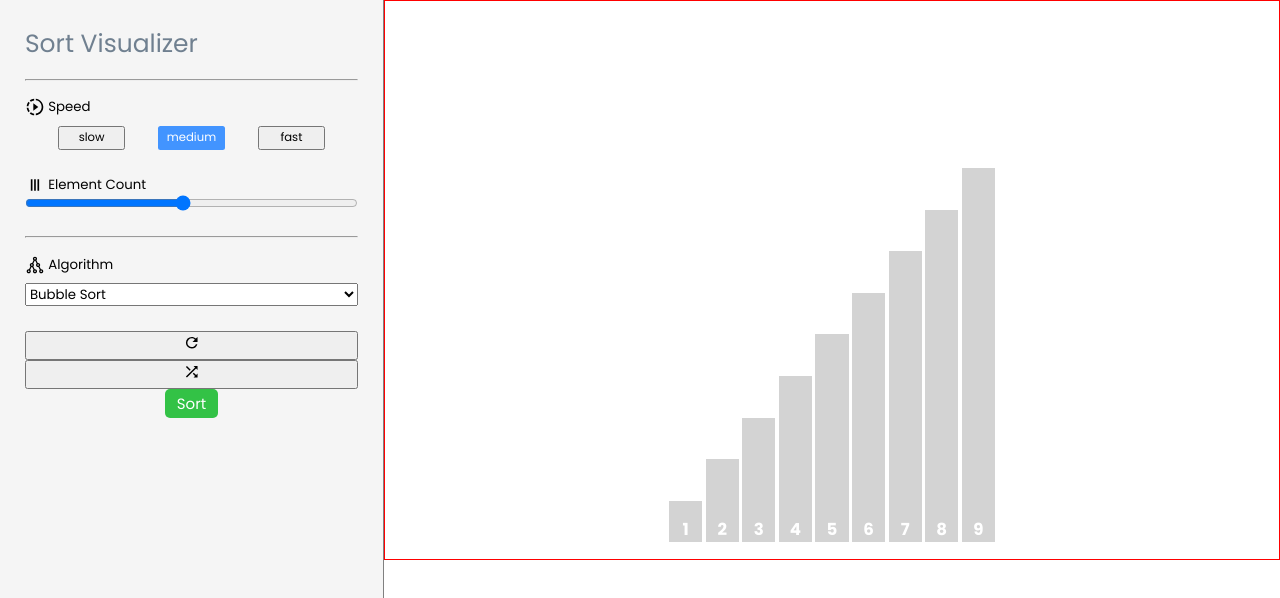
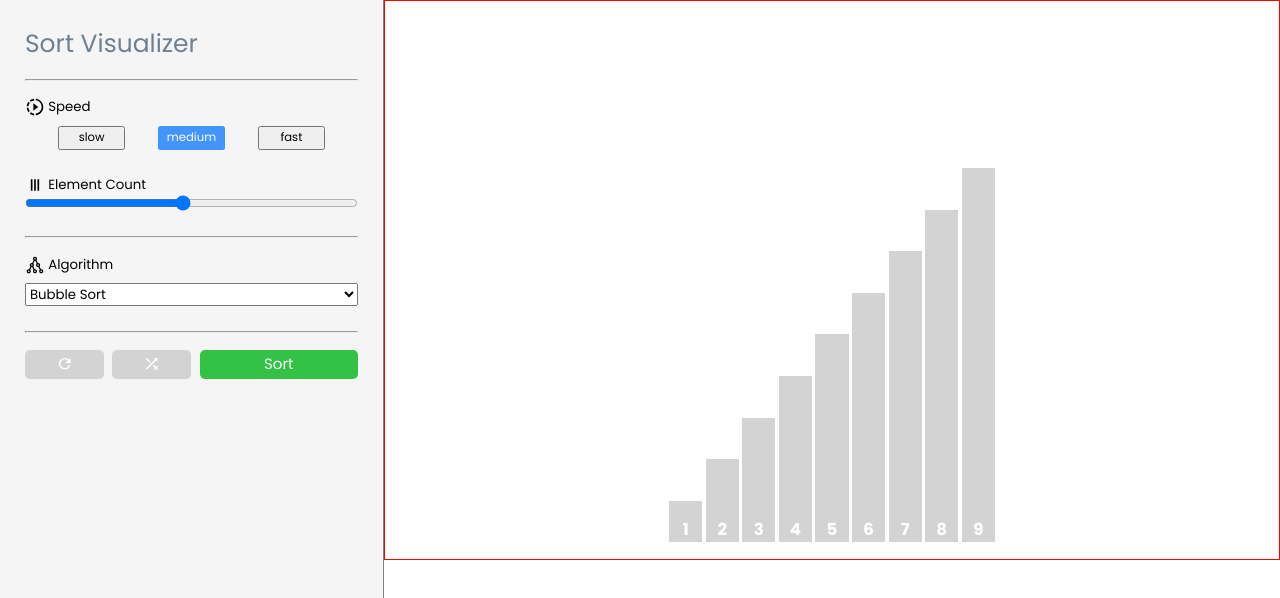
Before and after one commit to edgarmuyomba/sortVisualizer, a React (Vite) app: page / in a window 1280 px wide. Shown: the top 598 px of the page. Built offline with nearby package versions, Linux system fonts and the light colour scheme.

Commit message:
button styles

```diff
--- a/src/components/sidebar/sidebar.tsx
+++ b/src/components/sidebar/sidebar.tsx
@@ -91,11 +91,13 @@ export default function Sidebar() {
                     <option value="selectionsort">Selection Sort</option>
                 </select>
             </div>
+            <hr />
             <div className={styles.setting}>
-                <button className={styles.refresh}>
+                <div className={styles.buttons}>
+                    <button className={styles.refresh} title="Refresh">
                         <Icon path={mdiRefresh} size={0.7} />
                     </button>
-                <button className={styles.shuffle}>
+                    <button className={styles.shuffle} title="Shuffle">
                         <Icon path={mdiShuffle} size={0.7} />
                     </button>
                     <button className={styles.sort}>
@@ -103,5 +105,6 @@ export default function Sidebar() {
                     </button>
                 </div>
             </div>
+        </div>
     )
 }
--- a/src/components/sidebar/styles.module.scss
+++ b/src/components/sidebar/styles.module.scss
@@ -74,9 +74,25 @@ select.algorithms {
     font-size: 0.8rem;
 }
 
-button.sort {
-    @extend %buttons;
-    align-self: center;
-    padding: 0.2rem 0.7rem;
-    background-color: $accent-green;
+div.buttons {
+    display: flex;
+    gap: 0.5rem;
+    width: 100%;
+
+    button.refresh, button.shuffle {
+        @extend %buttons;
+        background-color: lightgray;
+        padding: 0.2rem;
+        display: flex;
+        align-items: center;
+        justify-content: center;
+        width: 25%;
+    }
+
+    button.sort {
+        @extend %buttons;
+        padding: 0.2rem 0.7rem;
+        background-color: $accent-green;
+        width: 50%;
+    }
 }
```
Lines whose indentation alone changed are shown as unchanged.
